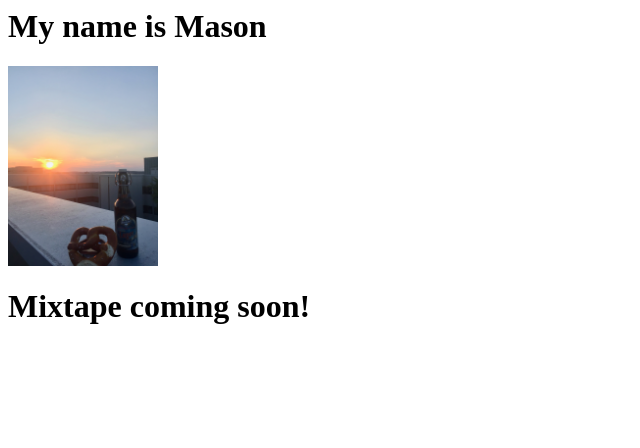
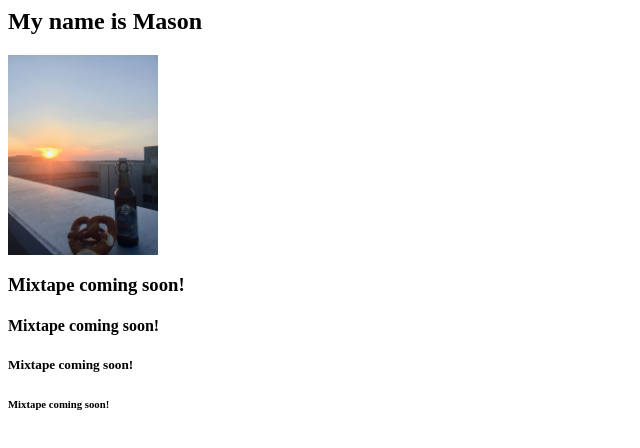
Before and after one commit to mlykes/classdemo, a plain HTML site: page index.html in a window 1280 px wide. Shown: the whole page, without its empty margins (0-640 px from the left). Drawn offline with Linux system fonts and the light colour scheme.

Commit message:
Update index.html

```diff
--- a/index.html
+++ b/index.html
@@ -1,7 +1,11 @@
 <html>
-<h1>My name is Mason</h1>
+<h2>My name is Mason</h2>
 <div>
     <img src="IMG_4862.jpg" height="200">
 </div>
-<h1>Mixtape coming soon!</h1>
+
+<h3>Mixtape coming soon!</h3>
+<h4>Mixtape coming soon!</h4>
+<h5>Mixtape coming soon!</h5>
+<h6>Mixtape coming soon!</h6>
 </html>
```
